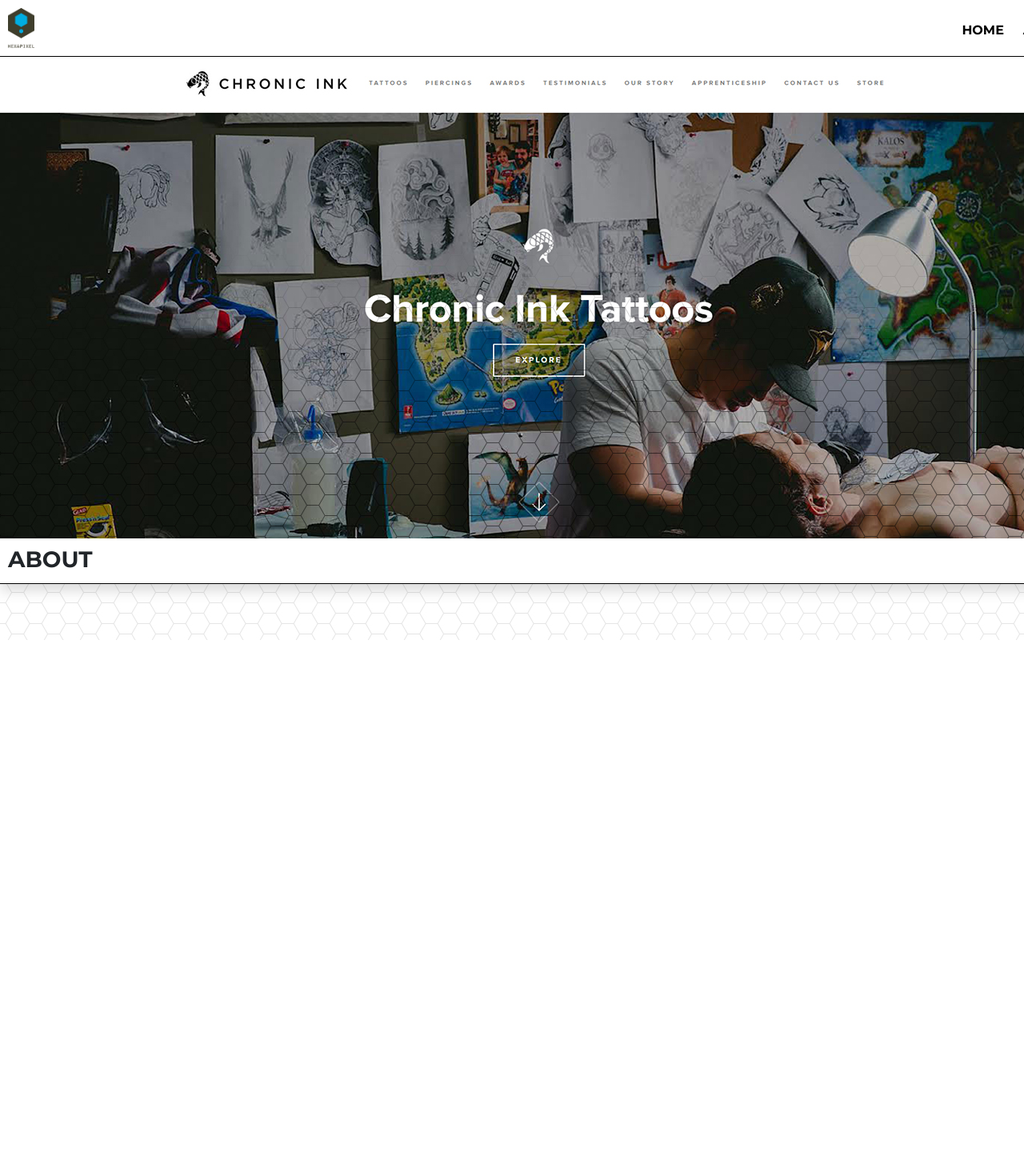
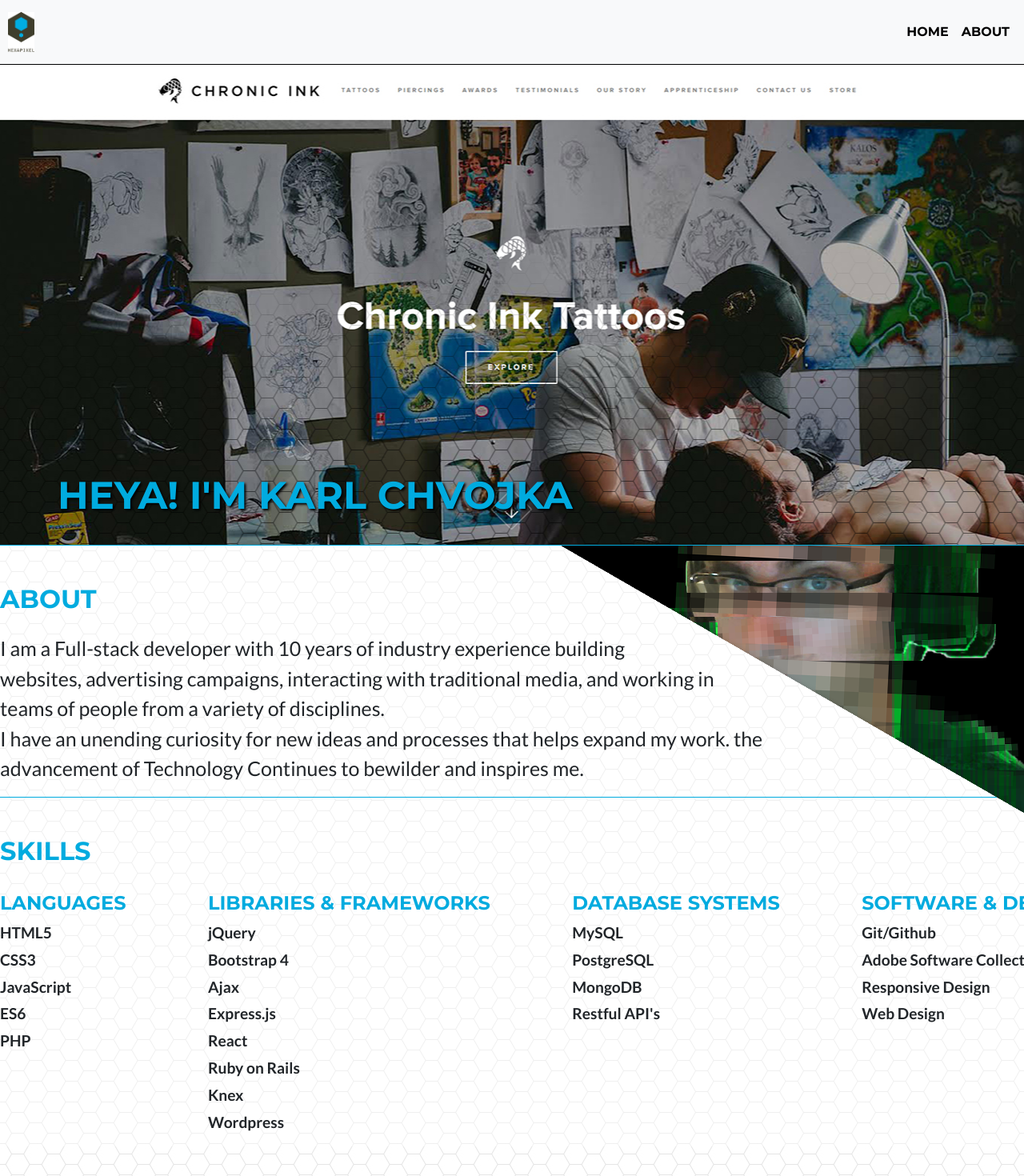
Before and after one commit to karlchvojka/2019_portfolio, a React (Create React App) app in the folder client/: page / in a window 1280 px wide. Shown: the top 1470 px of the page at 80% size. Before the commit the page ends 800 px from the top, so only its background shows below. Built offline with nearby package versions, Linux system fonts and the light colour scheme; no server answers.

Commit message:
Change Nav/Slider over to bootstrap

```diff
--- a/client/src/App.js
+++ b/client/src/App.js
@@ -1,7 +1,9 @@
 import React, { Component } from 'react';
 import MainNavbar from './components/navbar/navbar.js'
-import Seperator from './components/seperator/';
 import Slider from './components/slider/';
+import About from './components/about/';
+import Skills from './components/skills';
+import Projects from './components/Projects';
 
 import "bootstrap/dist/css/bootstrap.min.css";
 import './App.scss'
@@ -28,13 +30,14 @@
     };
 
     render() {
-    let aboutTitle = 'About';
-    var { isLoaded, articles } = this.state;
+    var { articles } = this.state;
     return (
     <main>
       <MainNavbar noGutter="true"/>
       <Slider />
-      <Seperator name={aboutTitle} />
+      <About />
+      <Skills />
+      <Projects />
         {articles.map(item => item.title ) }
     </main>
     );
--- a/client/src/App.scss
+++ b/client/src/App.scss
@@ -1,5 +1,6 @@
 @import url('https://cdnjs.cloudflare.com/ajax/libs/normalize/8.0.1/normalize.min.css');
 @import url('https://fonts.googleapis.com/css?family=Montserrat:400,600,700&display=swap');
+@import url('https://fonts.googleapis.com/css?family=Lato:400,700&display=swap');
 
 /* OVERALL STYLES */
 body {
@@ -13,18 +14,27 @@
   font-weight:700;
   text-transform: uppercase;
 }
+h1 {
+  font-size:3rem;
+}
 
+h2 {
+  margin-top:2rem;
+  margin-bottom:1.5rem;
+  color:#00abdf;
+}
+
+p {
+  font-family: 'Lato', sans-serif;
+}
 /* END OVERALL STYLES */
 
 main {
-  display:grid;
 }
 /* NAVBAR */
 .navBar {
   background-color:#ffffff;
   border-bottom:1px solid #000000;
-  display:flex;
-  justify-content:space-between;
   padding:10px;
 
   img {
@@ -33,23 +43,12 @@
     margin-right:10px;
   }
 
-  ul {
-    display:grid;
-    grid-template-columns: repeat(2, 1fr);
-    grid-gap:1em;
-    list-style:none;
-    align-items:center;
-    margin-bottom:0px;
-
-    li {
-      padding-top:5px;
-
-      a:link, a:visited {
-        font-family: 'Montserrat', sans-serif;
-        color:#000000;
-        text-transform:uppercase;
-        font-weight:bold;
-      }
+  .navbar-nav {
+    a:link, a:visited {
+      font-family: 'Montserrat', sans-serif;
+      color:#000000;
+      text-transform:uppercase;
+      font-weight:bold;
     }
   }
 }
@@ -66,6 +65,23 @@
 
 /* SLIDER WRAP */
 .sliderWrap {
+  background-color:#000;
+
+  .sliderInner {
+    background-image: url('./assets/chronicink-slider2.jpg');
+    background-position:center;
+    background-repeat:no-repeat;
+    height:600px;
+    margin:0 auto;
+    display:flex;
+
+    h1 {
+      align-self:flex-end;
+      text-shadow: 2px 2px 3px #000000;
+      color:#00abdf;
+      margin-left:4.5rem;
+    }
+  }
   img {
     display:block;
     margin:0 auto;
@@ -75,9 +91,77 @@
 
 /* ABOUT */
 .aboutWrap {
+  border-top:1px solid #00abdf;
+  background-color:rgba(255,255,255, 0.4);
+  padding-bottom:1rem;
+
+  div {
+    max-width:1350px;
+    margin:0 auto;
+
+    h2 {
+      margin-top:3rem;
+      color:#00abdf;
+    }
+    p {
+      font-size:25px;
+      margin-bottom:0px;
+    }
+    .aboutImg {
+      float:right;
+      shape-outside: polygon(0% 0%, 100% 0%, 100% 100%);
+      shape-image-threshold: 500;
+      margin-top:-3rem;
+    }
+  }
+
 
 }
 /* END ABOUT */
+
+/* SKILLS */
+.skillsWrap {
+  border-top:1px solid #00abdf;
+  background-color:rgba(255,255,255, 0.4);
+  padding-top:1rem;
+
+  h2 {
+    margin-bottom:2rem;
+  }
+
+  .titleWrap {
+    width:1350px;
+    margin:1rem auto 0px auto;
+  }
+  .skillWrapInner {
+    display:flex;
+    width:1350px;
+    margin:10px auto 0px auto;
+    flex-flow: row wrap;
+    justify-content: space-between;
+
+    div {
+      h3 {
+        color:#00abdf;
+        text-align:center;
+        font-size:1.5rem;
+      }
+      ul {
+        list-style:none;
+        padding-left:0px;
+
+        li {
+          p {
+            font-size:1.2rem;
+            margin-bottom:5px;
+            font-weight:700;
+          }
+        }
+      }
+    }
+  }
+}
+/* END SKILLS */
 
 /* COMMON CLASSES */
 .shadow {
--- /dev/null
+++ b/client/src/components/Projects/index.js
@@ -0,0 +1,18 @@
+import React, { Component } from 'react';
+import Head1 from '../../assets/head1.png';
+
+class Projects extends Component {
+  render() {
+    return (
+      <div id="projects" className="projectsWrap">
+        <div>
+        <h2>Projects</h2>
+
+        </div>
+
+      </div>
+    );
+  }
+}
+
+export default Projects;
--- a/client/src/components/about/index.js
+++ b/client/src/components/about/index.js
@@ -1,13 +1,17 @@
 import React, { Component } from 'react';
+import Head1 from '../../assets/head1.png';
 
 class About extends Component {
   render() {
     return (
-      <div className="aboutWrap shadow">
-        <h3>Hiya! I'm Karl Chvojka.</h3>
-        <p>I am a seasoned web developer with 6+ Years experience. I have an unending curiosity for new ideas and processes that helps expand my work. the advancement of Technology Continues to bewilder and inspires me.</p>
+      <div id="about" className="aboutWrap">
+        <div>
+        <img className="aboutImg" alt="Karl Chvojka Headshot" src={Head1} />
+        <h2>About</h2>
+          <p className="firstP">I am a Full-stack developer with 10 years of industry experience building websites, advertising campaigns, interacting with traditional media, and working in teams of people from a variety of disciplines.</p>
+          <p> I have an unending curiosity for new ideas and processes that helps expand my work. the advancement of Technology Continues to bewilder and inspires me.</p>
+        </div>
 
-        <p>I try to bring my knowledge and experince to my clients and help them make awe inspiring experinces for the viewers of their websites.</p>
       </div>
     );
   }
--- a/client/src/components/navbar/navbar.js
+++ b/client/src/components/navbar/navbar.js
@@ -1,17 +1,22 @@
 import React, { Component } from 'react';
-import { Navbar, Nav, NavDropdown } from 'react-bootstrap';
+import { Navbar, Nav } from 'react-bootstrap';
 import Logo from '../../assets/navbar/hexapixel_logo.jpg';
 
 class MainNavbar extends Component {
   render() {
     return (
-      <nav className="navBar shadow">
-        <img alt="Hexapixel Media Logo" src={Logo} />
-        <ul>
-          <li><a href="#">Home</a></li>
-          <li><a href="#">About</a></li>
-        </ul>
-      </nav>
+      <Navbar bg="light" expand="lg" className="navBar">
+        <Navbar.Brand href="#home" className="mr-auto">
+          <img alt="Hexapixel Media Logo" src={Logo} />
+        </Navbar.Brand>
+        <Navbar.Toggle aria-controls="basic-navbar-nav" />
+        <Navbar.Collapse id="basic-navbar-nav">
+          <Nav className="ml-auto">
+            <Nav.Link href="/">Home</Nav.Link>
+            <Nav.Link href="#about">About</Nav.Link>
+          </Nav>
+        </Navbar.Collapse>
+      </Navbar>
     );
   }
 }
--- /dev/null
+++ b/client/src/components/skills/index.js
@@ -0,0 +1,64 @@
+import React, { Component } from 'react';
+
+class Skills extends Component {
+  render() {
+    return (
+      <div className="skillsWrap">
+        <div className="titleWrap">
+          <h2>Skills</h2>
+        </div>
+        <div className="skillWrapInner">
+          <div>
+            <h3>Languages</h3>
+            <ul>
+              <li><p>HTML5</p></li>
+              <li><p>CSS3</p></li>
+              <li><p>JavaScript</p></li>
+              <li><p>ES6</p></li>
+              <li><p>PHP</p></li>
+            </ul>
+          </div>
+          <div>
+            <h3>Libraries & Frameworks</h3>
+            <ul>
+              <li><p>jQuery</p></li>
+              <li><p>Bootstrap 4</p></li>
+              <li><p>Ajax</p></li>
+              <li><p>Express.js</p></li>
+              <li><p>React</p></li>
+              <li><p>Ruby on Rails</p></li>
+              <li><p>Knex</p></li>
+              <li><p>Wordpress</p></li>
+            </ul>
+          </div>
+          <div>
+            <h3>Database Systems</h3>
+            <ul>
+              <li><p>MySQL</p></li>
+              <li><p>PostgreSQL</p></li>
+              <li><p>MongoDB</p></li>
+              <li><p>Restful API's</p></li>
+            </ul>
+          </div>
+          <div>
+            <h3>Software & Design</h3>
+            <ul>
+              <li><p>Git/Github</p></li>
+              <li><p>Adobe Software Collection</p></li>
+              <li><p>Responsive Design</p></li>
+              <li><p>Web Design</p></li>
+              <li><p></p></li>
+              <li><p></p></li>
+              <li><p></p></li>
+              <li><p></p></li>
+              <li><p></p></li>
+              <li><p></p></li>
+            </ul>
+          </div>
+        </div>
+      </div>
+    );
+  }
+}
+
+export default Skills;
--- a/client/src/components/slider/index.js
+++ b/client/src/components/slider/index.js
@@ -1,13 +1,18 @@
 import React, { Component } from 'react';
-
-import SliderImg from '../../assets/chronicink-slider2.jpg';
+import { Container, Row, Col } from 'react-bootstrap';
 
 class Slider extends Component {
   render() {
     return (
-      <div className="sliderWrap">
-        <img src={SliderImg} />
-      </div>
+      <section className="sliderWrap">
+        <Container fluid='true'>
+          <Row>
+            <Col className="sliderInner" xl={12} lg={12} md={12} sm={12} xs={12}>
+              <h1>Heya! I'm Karl Chvojka</h1>
+            </Col>
+          </Row>
+        </Container>
+      </section>
     );
   }
 }
```
Also changed, not shown: client/src/assets/head1.png (added).
